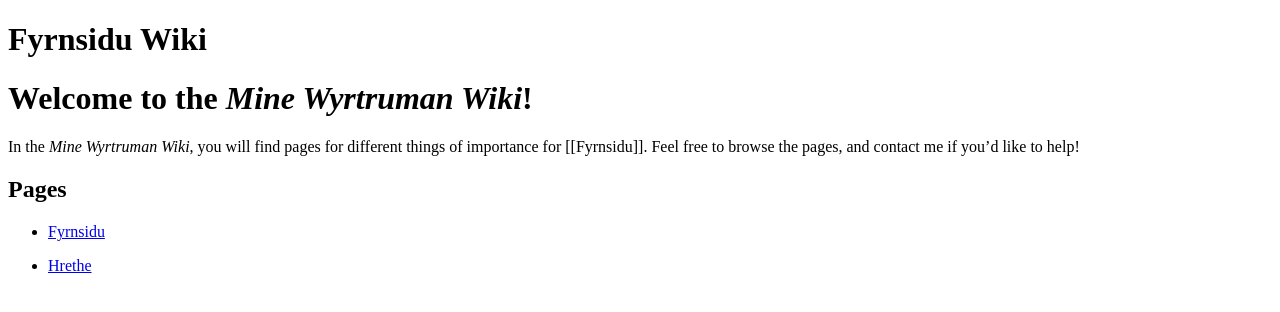
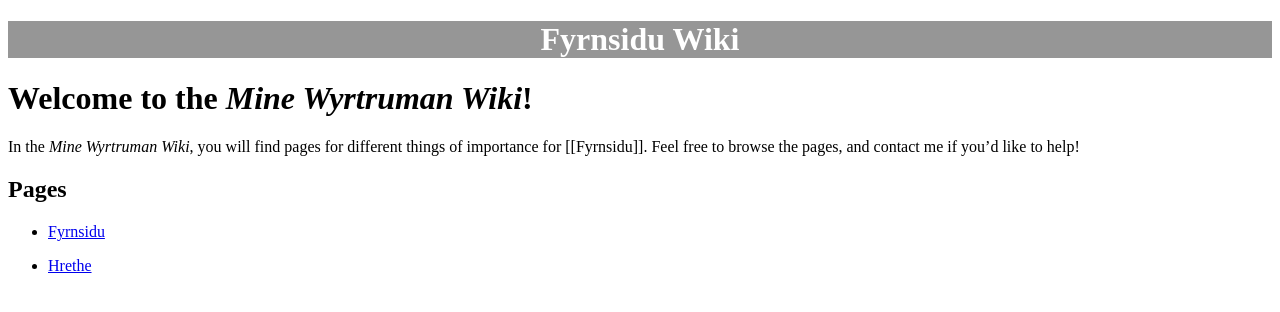
Before and after one commit to byronpendason/byronpendason.github.io, a Jekyll site: the page built from _wiki/index.md, in a window 1280 px wide. Shown: the top 312 px of the page. Built offline with Jekyll 4.4.1, drawn with Linux system fonts in a browser that asks for light colours.

Commit message:
Update wiki.html

```diff
--- a/_layouts/wiki.html
+++ b/_layouts/wiki.html
@@ -31,7 +31,9 @@
     <!-- Meta Tags Generated via http://heymeta.com -->
   </head>
   <body>
+<div id="header">
 <h1>Fyrnsidu Wiki</h1>
+</div>
 {% if page.title != "Index" %}
 <button type="button" id="artBtn" onClick="showArt()">Article</button><button type="button" id="talkBtn" onClick="showTalk()">Talk</button><a href="/wiki/">Wiki Home</a>
 
```
